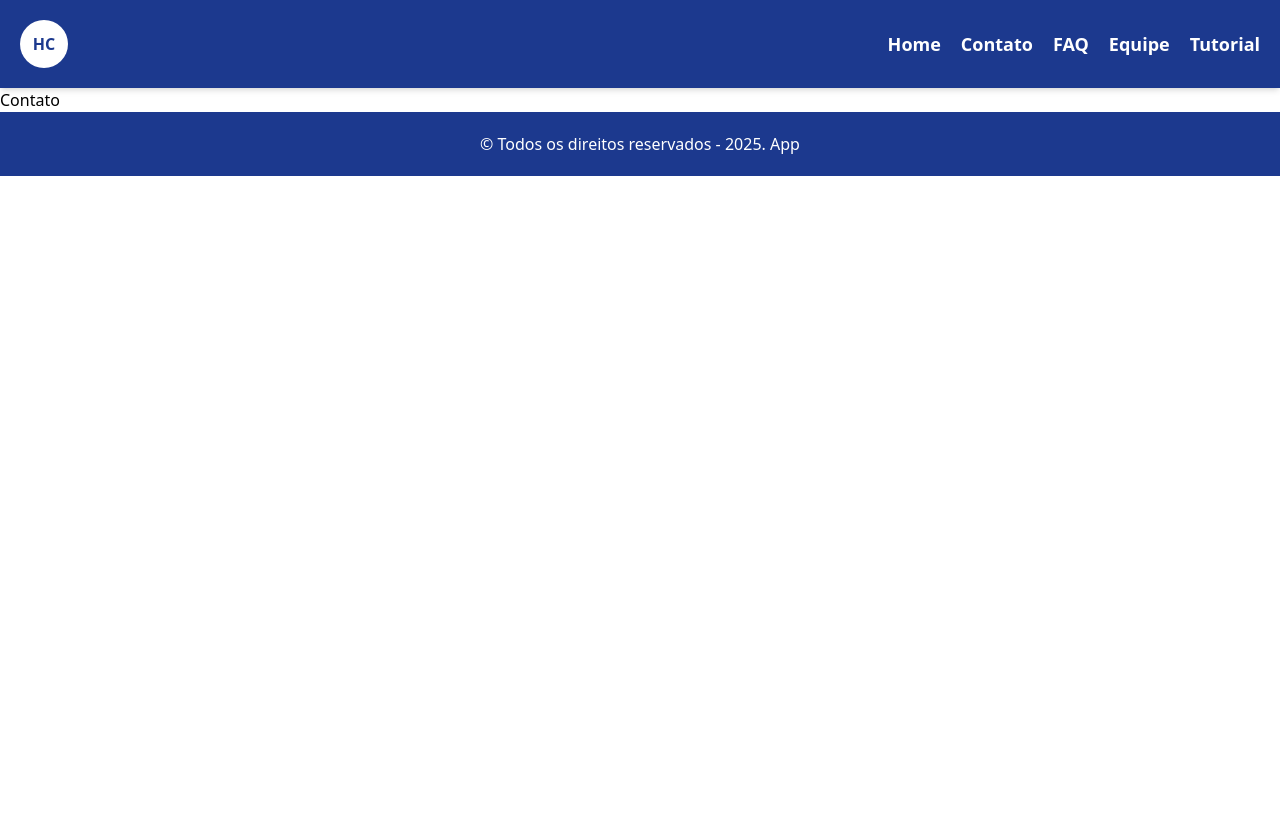
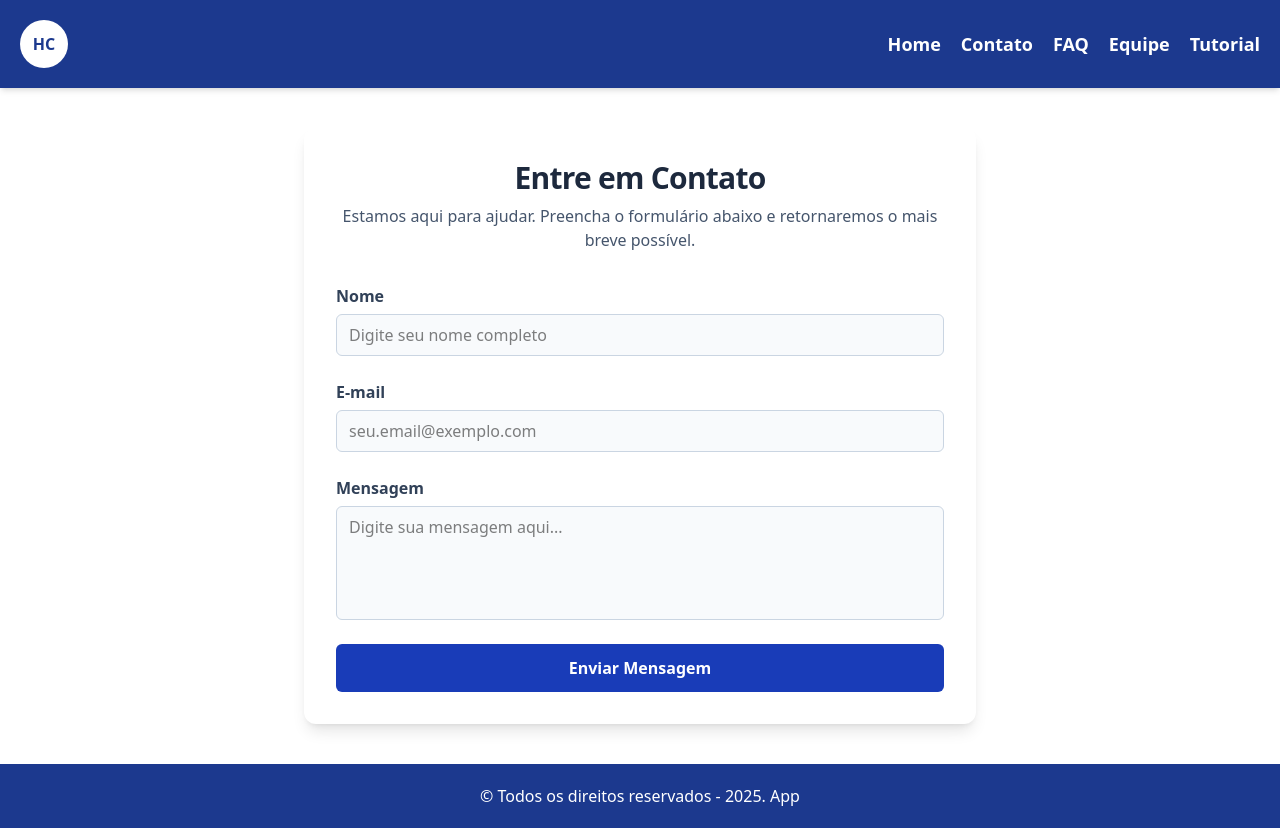
Before and after one commit to Challenge-Hospital-das-Clinicas/front-2semestre, a React (Vite) app in the folder challenge-front/: page /Contato in a window 1280 px wide. Before the commit the page ends 800 px from the top, so only its background shows below. Built offline with nearby package versions, Linux system fonts and the light colour scheme.

Commit message:
estilizando a pagina contato

```diff
--- a/challenge-front/src/rotas/Contato/index.tsx
+++ b/challenge-front/src/rotas/Contato/index.tsx
@@ -1,7 +1,73 @@
-export default function Contato(){
-    return(
-        <main>
-        <h1>Contato</h1>
-        </main>
-    );
+export default function Contato() {
+  return (
+
+    <div className="py-10 px-4">
+
+
+      <div className="mx-auto max-w-2xl bg-white rounded-xl shadow-lg p-8">
+
+
+        <div className="text-center mb-8">
+          <h1 className="text-3xl font-bold text-slate-800 tracking-tight">
+            Entre em Contato
+          </h1>
+          <p className="mt-2 text-slate-600">
+            Estamos aqui para ajudar. Preencha o formulário abaixo e retornaremos o mais breve possível.
+          </p>
+        </div>
+
+        {/* Formulário */}
+        <form className="flex flex-col gap-6">
+
+          {/* Campo Nome */}
+          <div className="flex flex-col gap-1.5">
+            <label htmlFor="nome" className="font-semibold text-slate-700">
+              Nome
+            </label>
+            <input
+              type="text"
+              id="nome"
+              placeholder="Digite seu nome completo"
+              className="w-full px-3 py-2 bg-slate-50 border border-slate-300 rounded-md focus:outline-none focus:ring-2 focus:ring-blue-500"
+            />
+          </div>
+
+          {/* Campo Email */}
+          <div className="flex flex-col gap-1.5">
+            <label htmlFor="email" className="font-semibold text-slate-700">
+              E-mail
+            </label>
+            <input
+              type="email"
+              id="email"
+              placeholder="seu.email@exemplo.com"
+              className="w-full px-3 py-2 bg-slate-50 border border-slate-300 rounded-md focus:outline-none focus:ring-2 focus:ring-blue-500"
+            />
+          </div>
+
+          {/* Campo Mensagem */}
+          <div className="flex flex-col gap-1.5">
+            <label htmlFor="mensagem" className="font-semibold text-slate-700">
+              Mensagem
+            </label>
+            <textarea
+              id="mensagem"
+              rows={4}
+              placeholder="Digite sua mensagem aqui..."
+              className="w-full px-3 py-2 bg-slate-50 border border-slate-300 rounded-md resize-none focus:outline-none focus:ring-2 focus:ring-blue-500"
+            />
+          </div>
+
+
+          <button
+            type="submit"
+            className="w-full bg-blue-800 text-white font-bold py-3 rounded-md hover:bg-blue-700 transition-colors duration-200 focus:outline-none focus:ring-2 focus:ring-offset-2 focus:ring-blue-500"
+          >
+            Enviar Mensagem
+          </button>
+
+        </form>
+      </div>
+    </div>
+  );
 }
```
